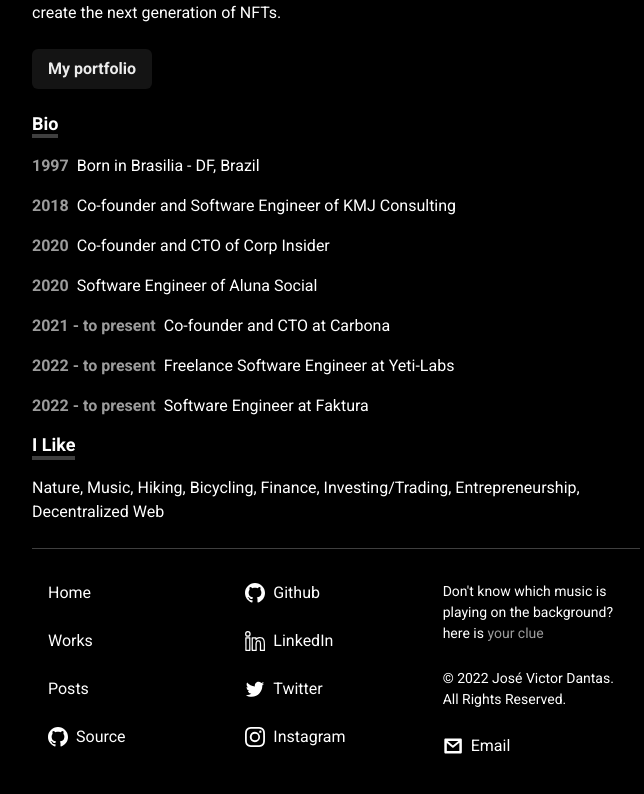
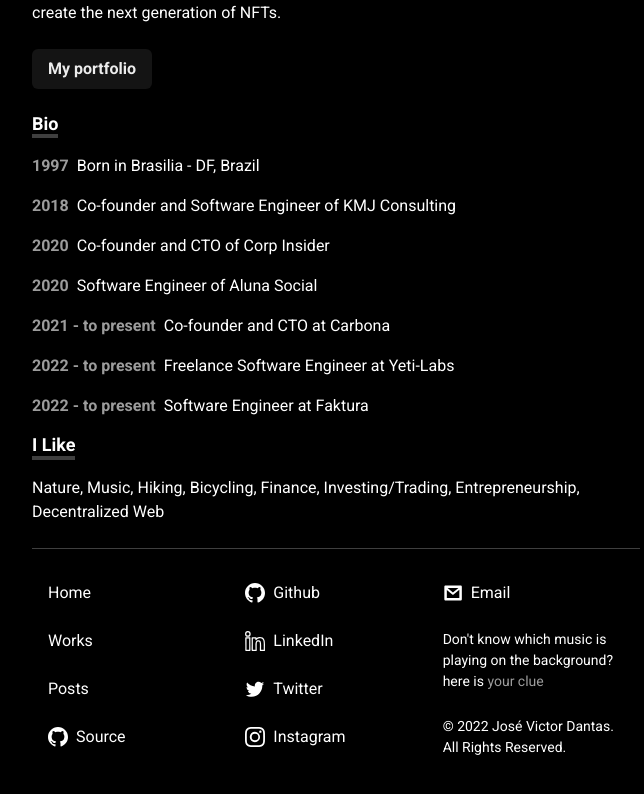
Before and after one commit to zevictordantas/zevictor-website, a Next.js app: page / in a window 1280 px wide. Shown: the part 529-1323 px from the top of the page, without its empty margins (304-948 px from the left). Built offline with nearby package versions, Linux system fonts and the light colour scheme.

Commit message:
refact: change order of buttons on the footer

```diff
--- a/src/common/components/Footer/Footer.tsx
+++ b/src/common/components/Footer/Footer.tsx
@@ -83,6 +83,16 @@ export const Footer = () => {
       </VStack>
 
       <VStack align="left" spacing="6">
+        <ChakraLink
+          href={links.email}
+          isExternal
+          display="flex"
+          alignItems="center"
+          color="current"
+        >
+          <EmailIcon boxSize="5" mr="2" /> Email
+        </ChakraLink>
+
         <Text fontSize="sm">
           {"Don't know which music is playing on the background? here is  "}
           <ChakraLink href={links.musicInspiration} isExternal>
@@ -93,16 +103,6 @@ export const Footer = () => {
         <Text fontSize="sm">
           © 2022 José Victor Dantas. All Rights Reserved.
         </Text>
-
-        <ChakraLink
-          href={links.email}
-          isExternal
-          display="flex"
-          alignItems="center"
-          color="current"
-        >
-          <EmailIcon boxSize="5" mr="2" /> Email
-        </ChakraLink>
       </VStack>
     </SimpleGrid>
   )
```
